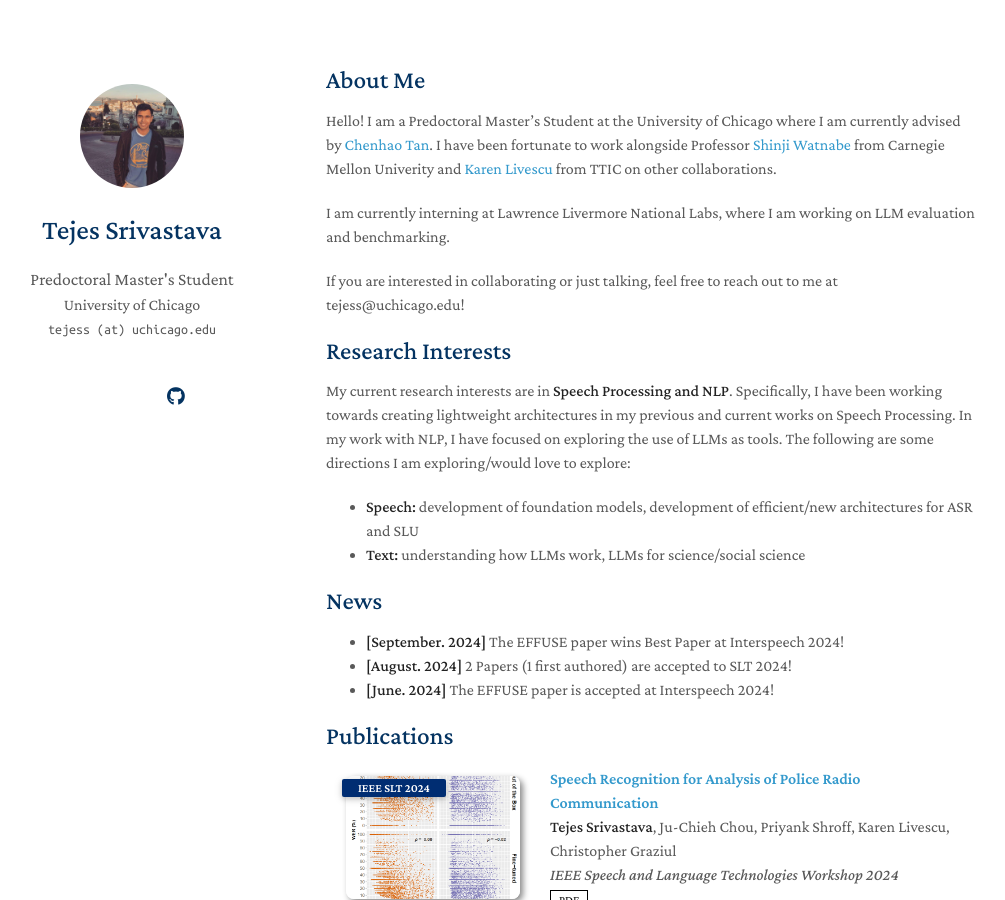
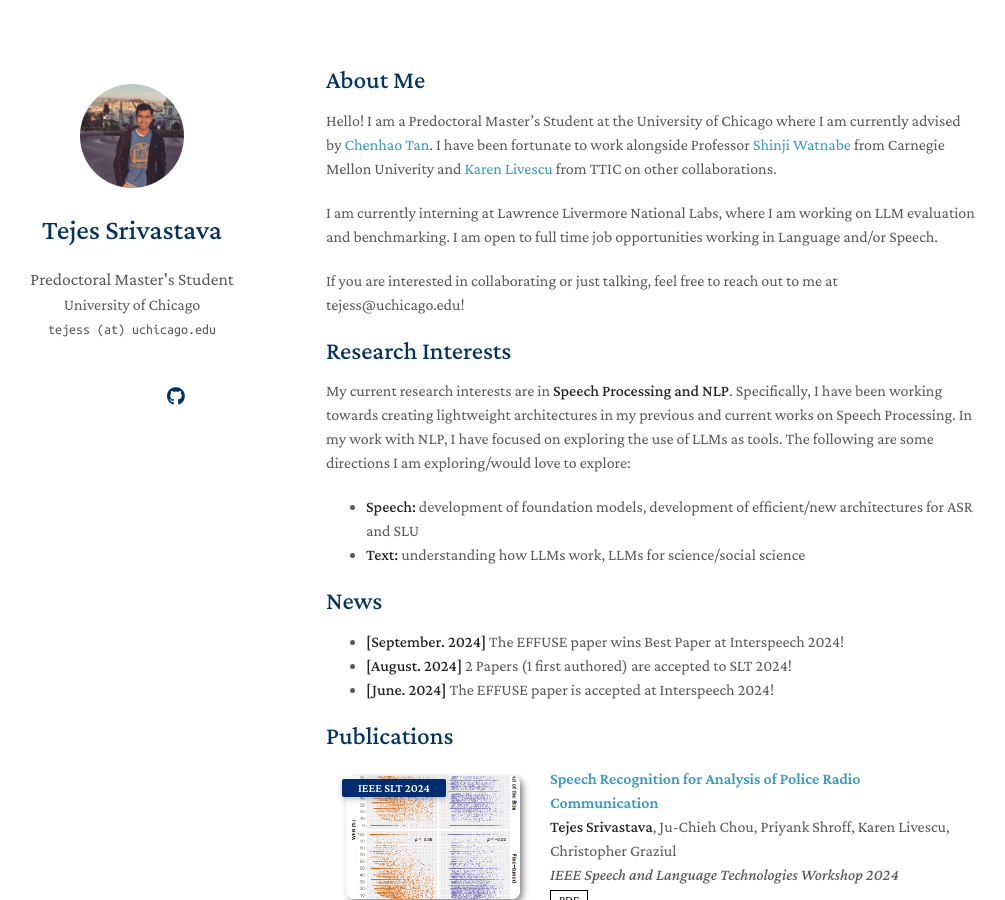
Before and after one commit to tejess/tejess.github.io, a Jekyll site: the page built from index.md, in a window 1280 px wide and 900 px high. Shown: the whole window, without its empty margins (144-1149 px from the left). Built offline with Jekyll 4.4.1, drawn with Linux system fonts in a browser that asks for light colours; a style sheet for code colours, icons or effects is not loaded; our own code applies the rules of GitHub Pages for plain Markdown files.

Commit message:
Update index.md

```diff
--- a/index.md
+++ b/index.md
@@ -6,7 +6,8 @@ layout: homepage
 
 Hello! I am a Predoctoral Master's Student at the University of Chicago where I am currently advised by [Chenhao Tan](https://chenhaot.com/). I have been fortunate to work alongside Professor [Shinji Watnabe](https://www.wavlab.org/) from Carnegie Mellon Univerity and [Karen Livescu](https://home.ttic.edu/~klivescu/) from TTIC on other collaborations.
 
-I am currently interning at Lawrence Livermore National Labs, where I am working on LLM evaluation and benchmarking.
+I am currently interning at Lawrence Livermore National Labs, where I am working on LLM evaluation and benchmarking. I am open to full time job opportunities working in
+Language and/or Speech.
 
 If you are interested in collaborating or just talking, feel free to reach out to me at tejess@uchicago.edu!
 
```
